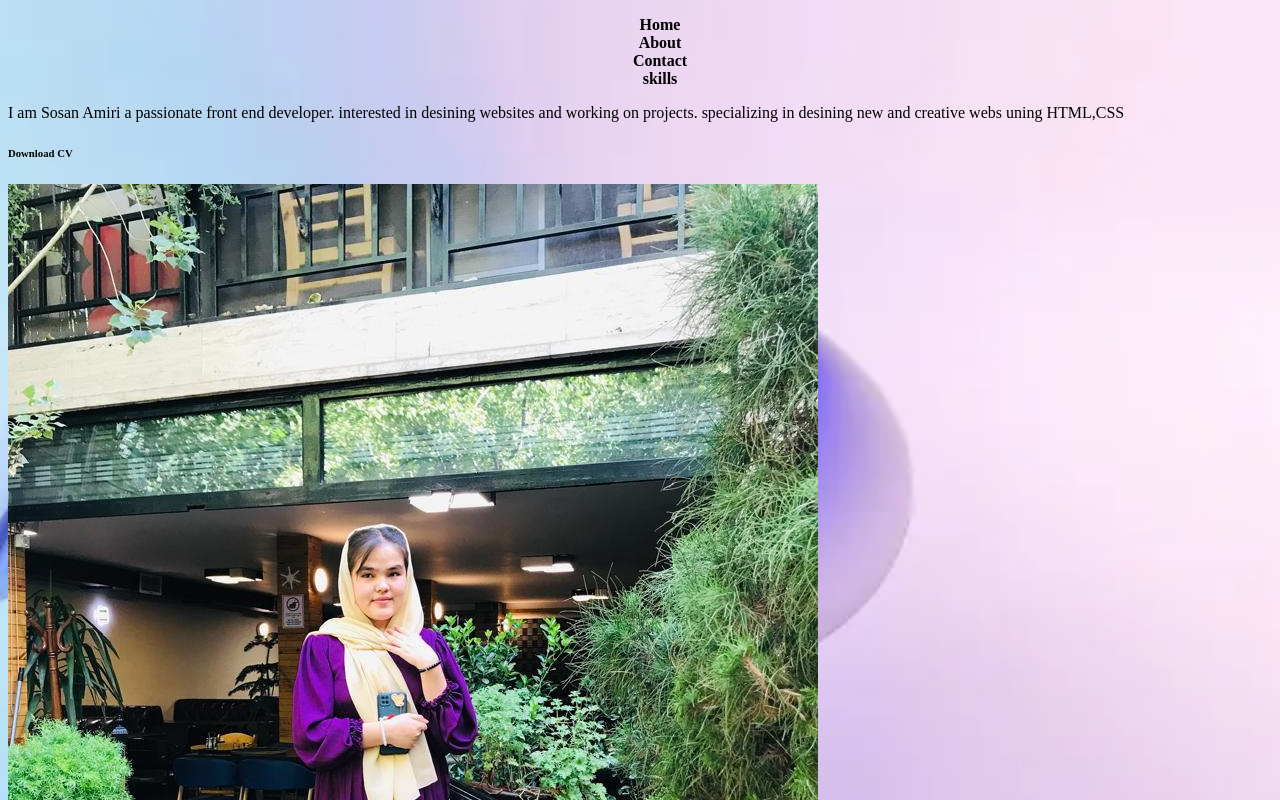
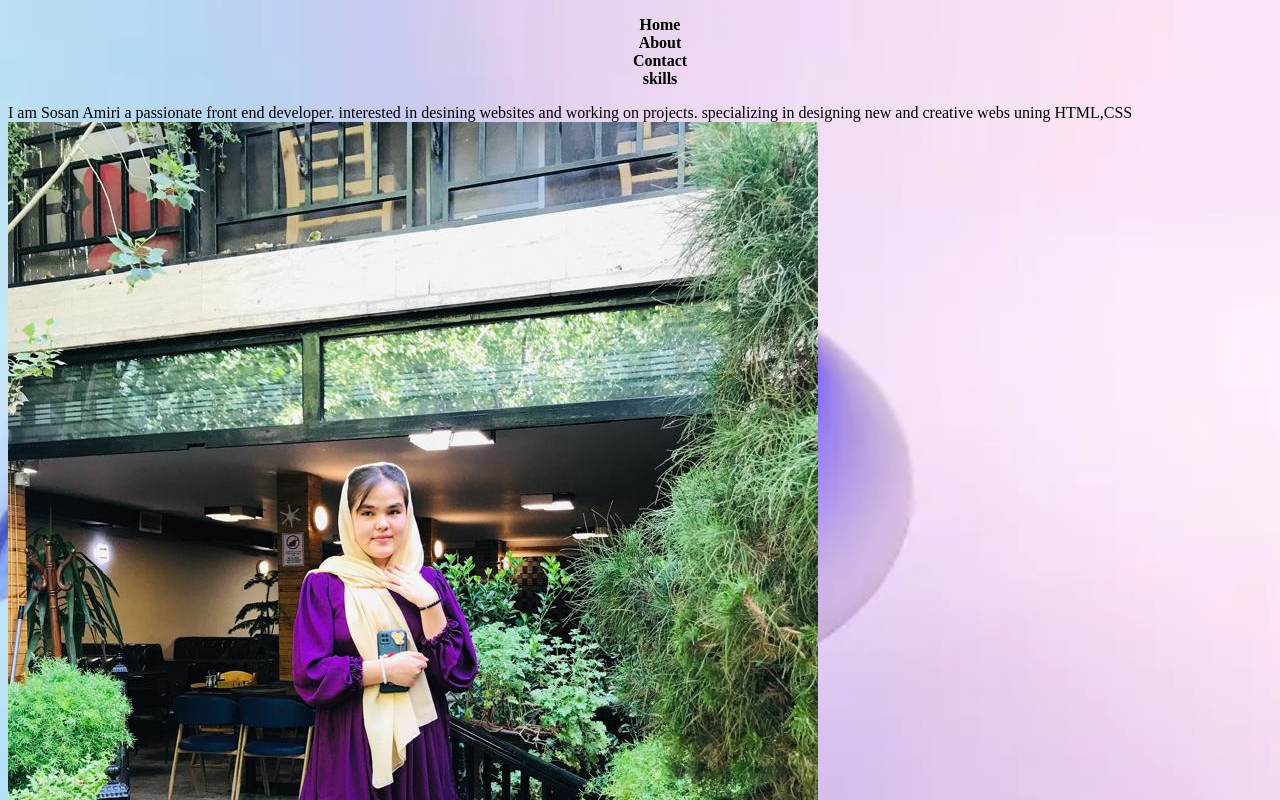
Before and after one commit to Sosanamiri/My-portofilo, a plain HTML site: page index.html in a window 1280 px wide. Shown: the top 800 px of the page. Drawn offline with Linux system fonts and the light colour scheme.

Commit message:
Update index.html

```diff
--- a/index.html
+++ b/index.html
@@ -8,7 +8,8 @@
     <link rel="stylesheet" href="style.css">
 </head>
 <body>
-    <div id="header">
+   <nav>
+    <div id="Home">
         <div class="container3">
             <nav class="navbar">
                 <ul>
@@ -17,19 +18,16 @@
                     <li><a href="#">Contact</a></li>
                     <li><a href="#">skills</a></li>
                 </ul>
-            </nav>
-        </div>
-    </div>
-    <div class="container3">
+
+   </nav>
         <class id="main"
 
-    <h5> I am Sosan Amiri a passionate front end developer.
+    <h4> I am Sosan Amiri a passionate front end developer.
         interested in desining websites and working on projects.
-        specializing in desining new and creative webs uning HTML,CSS
-    </h5>
-
+        specializing in designing new and creative webs uning HTML,CSS
+    </h4>
+     <img src="beutiful.jpg" alt="">
     <H6> Download CV</H6>
-    <img src="beutiful.jpg" alt= "sosan" >
 
 
     </div>
```
